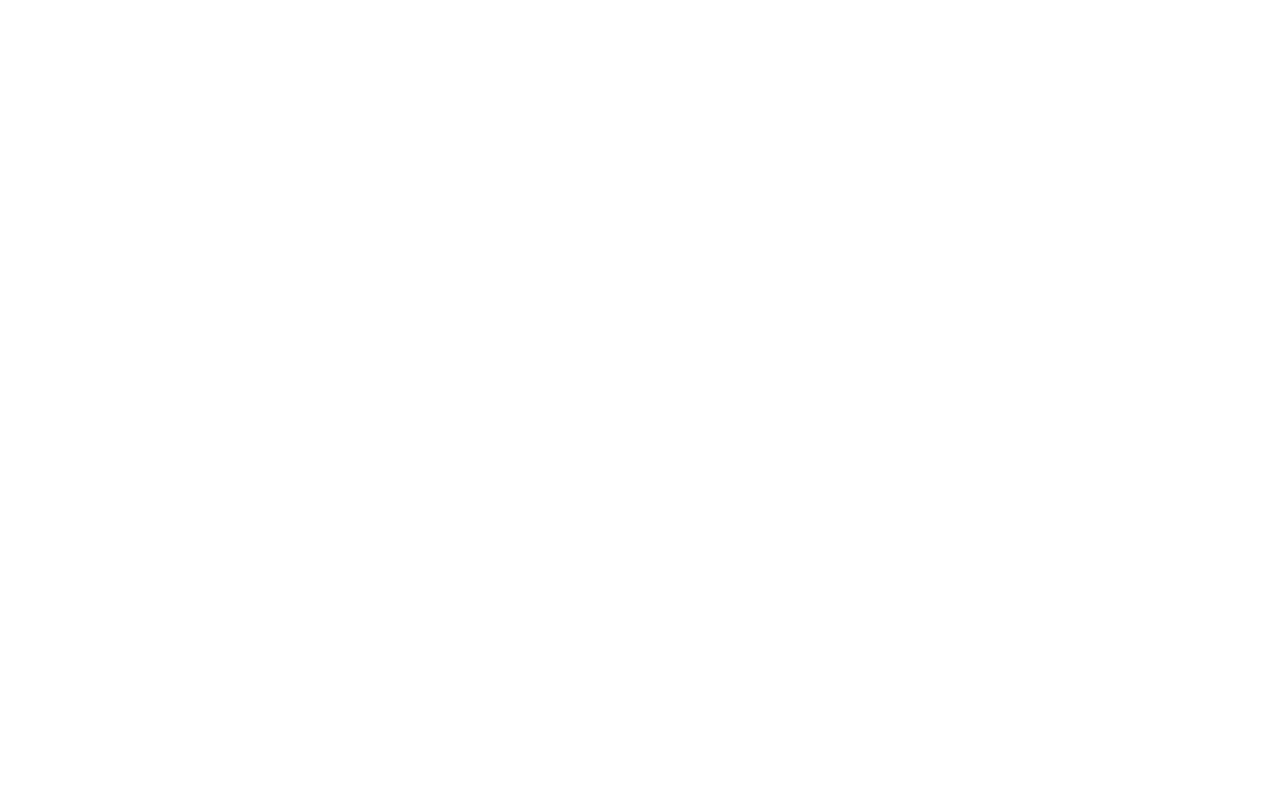
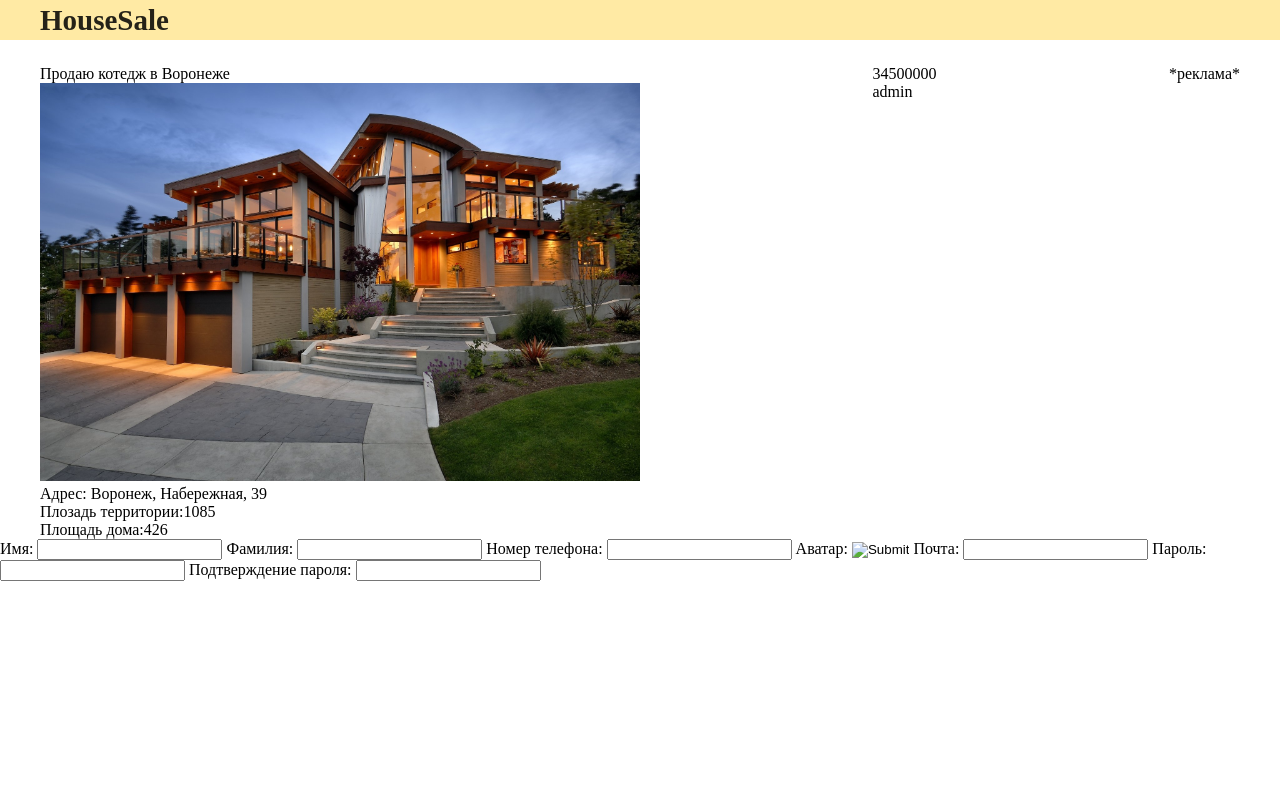
Before and after one commit to Go0dProgrammer/houseSale, a Django app: a page that uses ads/views.py in a window 1280 px wide. Before the commit the page is empty. Run offline with Django 3.2, Linux system fonts and the light colour scheme; data comes from the database, SQL or seed files in the repository; both versions use the stored data as it was after the commit.

Commit message:
Detail page

```diff
--- /dev/null
+++ b/ads/templates/detail.html
@@ -0,0 +1,64 @@
+<!DOCTYPE html>
+<html lang="en">
+<head>
+    <meta charset="UTF-8">
+    <meta http-equiv="X-UA-Compatible" content="IE=edge">
+    <link rel="stylesheet" href="../media/static/css/base.css">
+    <link rel="stylesheet" href="../media/static/css/detail.css">
+    <meta name="viewport" content="width=device-width, initial-scale=1.0">
+    <title>{{ad.title}}</title>
+</head>
+<body>
+    <header>
+        <div class="container">
+            <h1>HouseSale</h1>
+        </div>
+    </header>
+
+    <div class="content">
+        <section class="container ad-section">
+            <div class="ad">
+                <p class="title">{{ad.title}}</p>
+                <div class="favorites"></div>
+                <div class="ad-images-slider">
+                    <img src="{{ MEDIA_URL }}{{ ad.img.url }}" alt="" class="ad-image">
+                </div>
+                <section class="ad-information">
+                    <p class="adres">Адрес: {{ad.city}}, {{ad.street}}, {{ad.house}}</p>
+                    <p class="area">Плозадь территории:{{ad.territoryArea}}</p>
+                    <p class="house-area">Площадь дома:{{ad.houseArea}}</p>
+                </section>
+            </div>
+            <div class="ad-contacts">
+                <p class="price">{{ad.price}}</p>
+                <div class="chat"></div>
+                <p class="phone"></p>
+                <p class="author">{{ad.author}}</p>
+            </div>
+            <div class="advertisemenet">
+                <p>*реклама*</p>
+            </div>
+        </section>
+    </div>
+
+    <div id="autorization-form" title="Авторизация">
+        <form action="" method="post" name='autorization'>
+            <span>Имя:</span>
+            <input name="name" type="text">
+            <span>Фамилия:</span>
+            <input name="surname" type="text">
+            <span>Номер телефона:</span>
+            <input name="phone" type="text">
+            <span>Аватар:</span>
+            <input name="avatar" type="image">
+            <span>Почта:</span>
+            <input name="email" type="email">
+            <span>Пароль:</span>
+            <input name="password" type="password">
+            <span>Подтверждение пароля:</span>
+            <input name="password-confirm" type="password">
+
+        </form>
+    </div>
+</body>
+</html>
--- a/ads/views.py
+++ b/ads/views.py
@@ -16,4 +16,4 @@
 
 class AdDetail(DetailView):
     model = Ad
-    template_name = 'ad_detail.html'
+    template_name = 'detail.html'
--- /dev/null
+++ b/media/static/css/base.css
@@ -0,0 +1,57 @@
+html, body {
+    padding: 0;
+    margin: 0;
+    box-sizing: border-box;
+    height: 100%;
+}
+h1, h2, h3, h4, h5, h6, p {
+    margin: 0;
+    padding: 0;
+}
+a {
+    text-decoration:none;
+    color: #ffffff;
+  }
+button {
+    border: none;
+}
+.container {
+    max-width: 1200px;
+    margin: auto;
+    height: 100%;
+}
+
+/* Header */
+header {
+    height: 40px;
+    margin-bottom: 25px;
+    background-color: #FFEAA4;
+}
+header h1 {
+    position: relative;
+    top: 50%;
+    transform: translateY(-50%);
+    opacity: 0.85;
+    font-family: "Times New Roman";
+    font-size: 29px;
+    line-height: 1.2;
+    font-weight: 600;
+}
+
+/* Footer
+footer {
+    height: 70px;
+    margin-bottom: 25px;
+    background-color: #FFEAA4;
+    text-align: center;
+}
+footer h1 {
+    position: relative;
+    top: 50%;
+    transform: translateY(-50%);
+    opacity: 0.85;
+    font-family: "Times New Roman";
+    font-size: 21px;
+    line-height: 1.2;
+    font-weight: 600;
+} */
--- /dev/null
+++ b/media/static/css/detail.css
@@ -0,0 +1,11 @@
+.ad-section {
+    display: flex;
+    justify-content: space-between;
+}
+
+.ad-images-slider {
+    /* text-align: center; */
+}
+.ad-images-slider img {
+    width: 600px;
+}
```
Also changed, not shown: ads/templates/index.html (+2 -7 lines), media/static/css/index.css (renamed from media/static/css/main.css, +0 -58 lines), ads/migrations/0002_alter_ad_slug.py (added), ads/templates/ad_detail.html (deleted), db.sqlite3.
